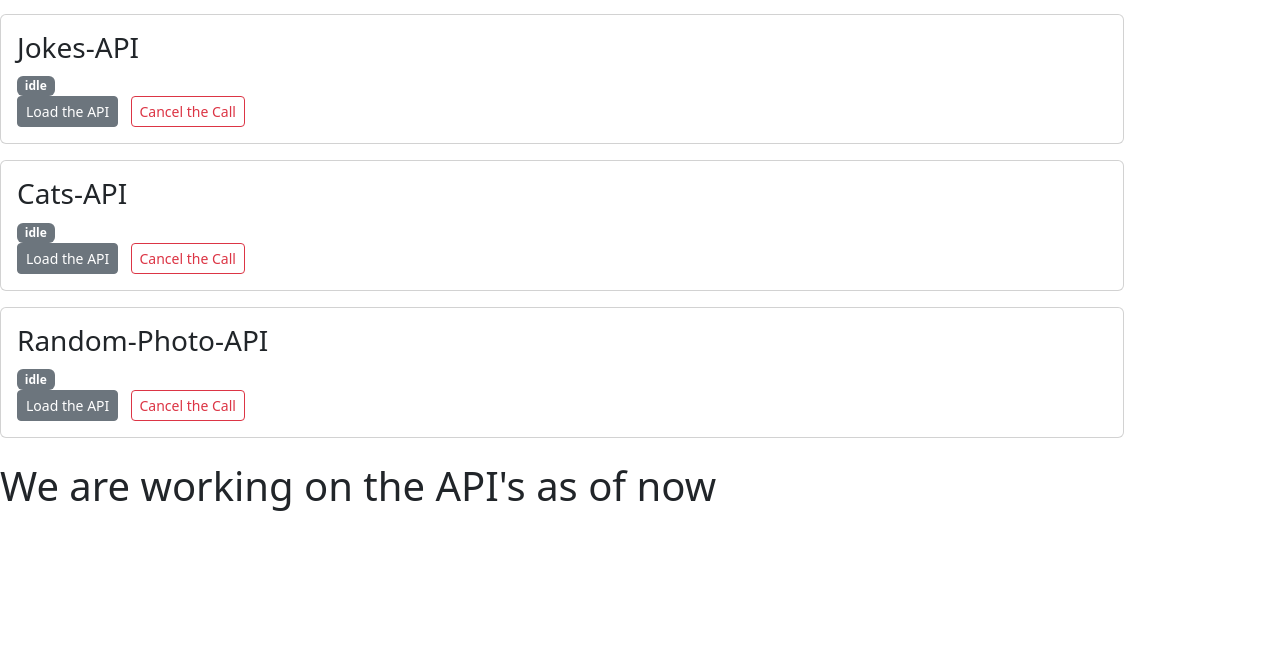
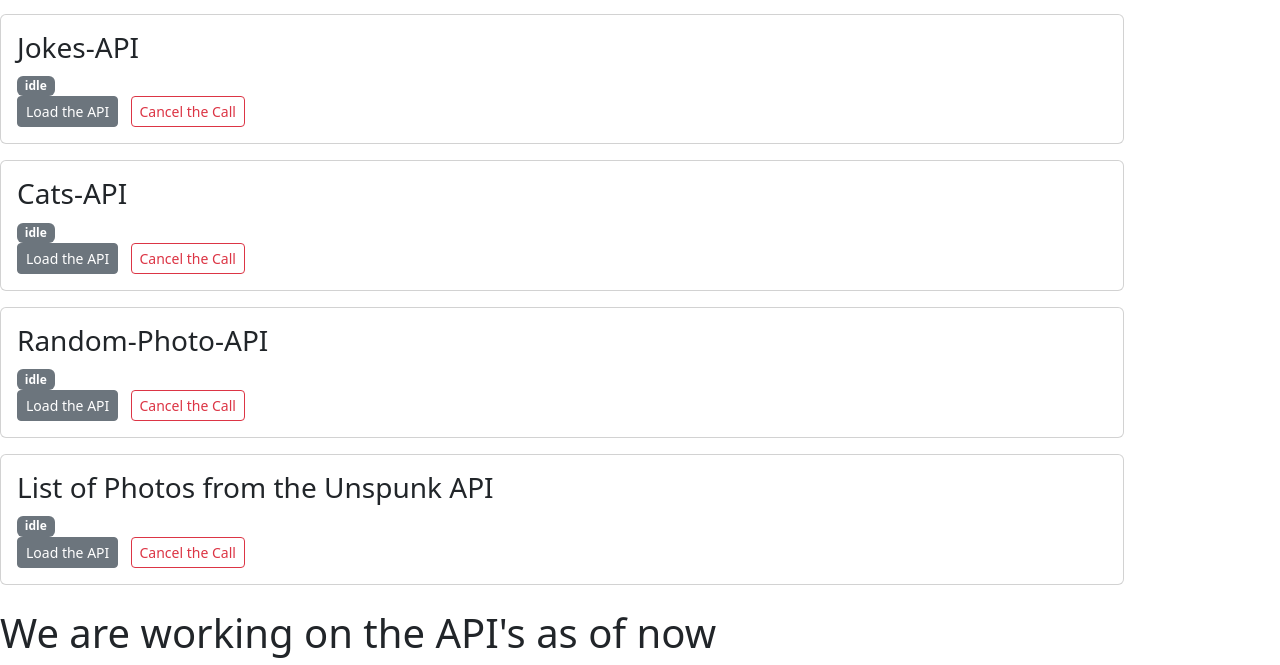
Before and after one commit to sakethguptha45/multi-api-cards, a plain HTML site: page index.html in a window 1280 px wide. Shown: the part 676-1341 px from the top of the page. Before the commit the page ends 1194 px from the top, so only its background shows below. Drawn offline with nearby package versions, Linux system fonts and the light colour scheme.

Commit message:
Added list of photos in the UI

```diff
--- a/index.html
+++ b/index.html
@@ -137,6 +137,22 @@
         <div class="ring"></div>
         </div>
       </section>
+        <section class="card card-body" id="photoslist-card">
+        <header>
+          <h3>List of Photos from the Unspunk API</h3>
+          <span class="status badge text-bg-secondary" id="photoslist-status">idle</span>
+        </header>
+        <div id="photoslist-body">
+          <!-- This is the body of the API response, where the API response will be displayed -->
+        </div>
+        <footer>
+          <button id="photoslist-load" class="btn btn-sm btn-secondary me-2">Load the API</button>
+          <button id="photoslist-cancel" class="btn btn-sm btn-outline-danger">Cancel the Call</button>
+        </footer>
+        <div class="spinner">
+        <div class="ring"></div>
+        </div>
+      </section>
     </div>
   </main>
   <footer>
```
